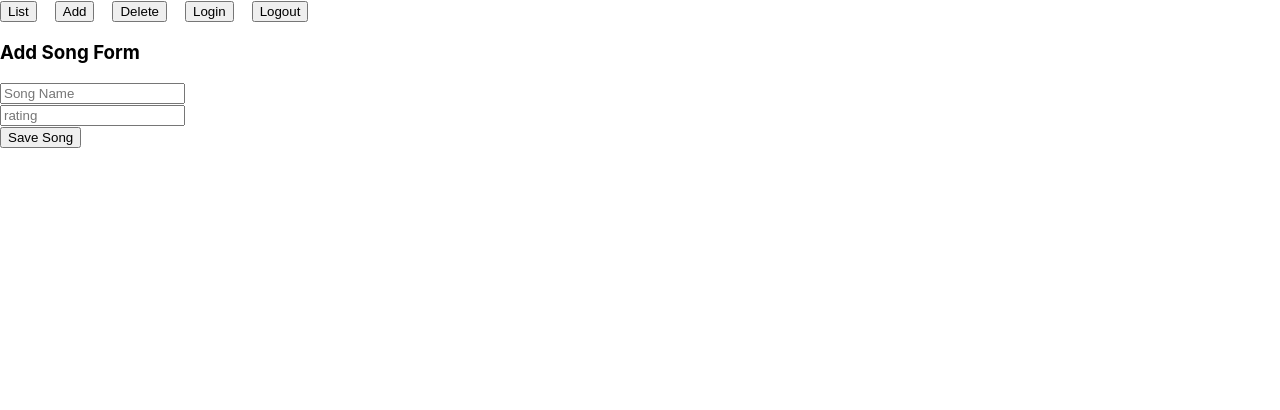
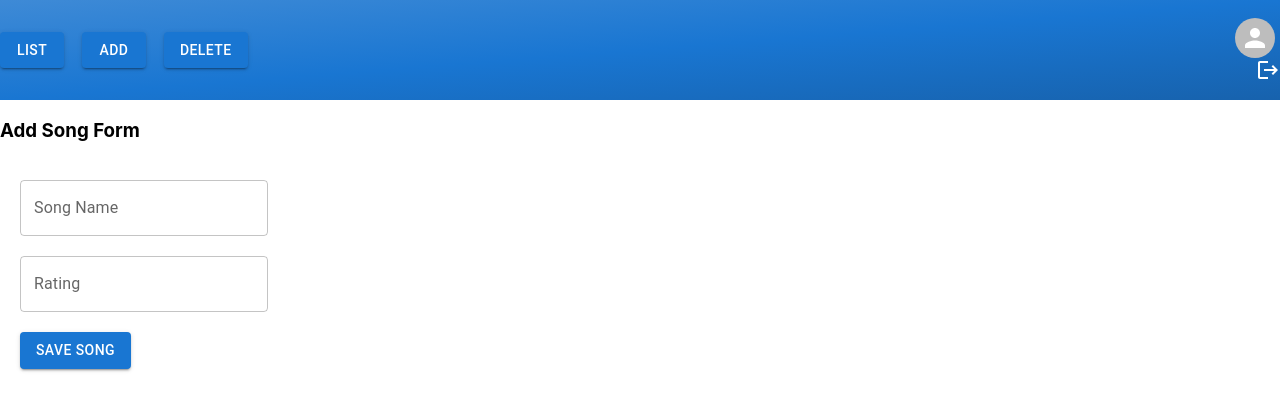
Before and after one commit to gavand-sagar/songs-app, a React (Create React App) app: page /add-song in a window 1280 px wide. Shown: the top 410 px of the page. Built offline with nearby package versions, Linux system fonts and the light colour scheme.

Commit message:
hook form and validations

```diff
--- a/package.json
+++ b/package.json
@@ -5,12 +5,14 @@
   "dependencies": {
     "@emotion/react": "^11.10.6",
     "@emotion/styled": "^11.10.6",
-    "@mui/material": "^5.11.13",
+    "@mui/icons-material": "^5.11.11",
+    "@mui/material": "^5.11.14",
     "@testing-library/jest-dom": "^5.16.5",
     "@testing-library/react": "^13.4.0",
     "@testing-library/user-event": "^13.5.0",
     "react": "^18.2.0",
     "react-dom": "^18.2.0",
+    "react-hook-form": "^7.43.7",
     "react-router-dom": "^6.8.2",
     "react-scripts": "5.0.1",
     "web-vitals": "^2.1.4"
--- a/src/App.css
+++ b/src/App.css
@@ -7,7 +7,6 @@
 }
 
 .header-username {
-    text-align: right;
     font-size: 30px;
     font-weight: bold;
     ;
@@ -76,15 +75,43 @@
 }
 
 
-.song-item{
+.song-item {
     margin: var(--base-spacing);
-    border:2px solid rgb(224, 222, 222);
+    border: 2px solid rgb(224, 222, 222);
     border-radius: 5px;
     padding: var(--base-spacing);
     display: flex;
     justify-content: space-around;
 }
 
-.song-skeleton{
+.song-skeleton {
     padding: var(--base-spacing);
 }
+
+.no-underline {
+    text-decoration: none;
+}
+
+
+.app-header {
+    display: flex;
+    justify-content: space-between;
+    align-items: center;
+    height: 100px;
+    position: sticky;
+    top: 0;
+    background: linear-gradient(to bottom right, var(--base-color-1), var(--base-color), var(--base-color-2));
+}
+
+.user-info {
+    display: flex;
+    gap: 5px;
+    color: white;
+}
+
+.add-song-form{
+    padding: 20px;
+    display: flex;
+    flex-direction: column;
+    gap: 20px;
+}
--- a/src/features/AddSong/AddSong.js
+++ b/src/features/AddSong/AddSong.js
@@ -2,19 +2,16 @@ import React, { useState } from 'react'
 import { postJsonData } from '../../shared/utils/ApiUtitilities.js'
 import Header from '../../shared/components/Header/Header.js'
 import { useLoader } from '../../shared/hooks/useLoader.js'
+import { useForm } from 'react-hook-form'
+import { Button, TextField } from '@mui/material'
 
 export default function AddSong() {
 
-    const [songName, setSongName] = useState('')
-    const [rating, setRating] = useState('')
+    const { handleSubmit, register, formState: { errors } } = useForm();
+
     const { setLoaderSpinning } = useLoader()
 
-    function save() {
-        //post a document
-        let obj = {
-            songName: songName,
-            rating: rating
-        }
+    function save(obj) {
         setLoaderSpinning(true)
         postJsonData('/songs', obj)
             .then(response => {
@@ -26,17 +23,36 @@ export default function AddSong() {
 
     return (
         <div>
-            <Header/>
+            <Header />
             <h3>Add Song Form</h3>
+
+            <form className='add-song-form' onSubmit={handleSubmit(save)}>
                 <div>
-                <input value={songName} onChange={e => setSongName(e.target.value)} placeholder='Song Name'></input>
+                    <TextField error={errors?.songName} helperText={errors?.songName?.message} label="Song Name" {...register('songName', { required: "Song is required" })} placeholder='Song Name' />
                 </div>
                 <div>
-                <input value={rating} onChange={e => setRating(e.target.value)} placeholder='rating'></input>
+                    <TextField error={errors?.rating} helperText={errors?.rating?.message} label="Rating" type={'number'} {...register('rating', { required: 'rating is Required', min: { value: 0, message: 'Minumum value is 0' }, max: { value: 5, message: 'Maximun is 5' } })} placeholder='rating' />
                 </div>
                 <div>
-                <button onClick={save}>Save Song</button>
+                    <Button variant='contained' type='submit' >Save Song</Button>
                 </div>
+            </form>
+
+
+
+            {/* <form onSubmit={handleSubmit(save)}>
+                <div>
+                    <input {...register('songName', { required: "Song is required" })} placeholder='Song Name'></input>
+                    <span>{errors?.songName?.message}</span>
+                </div>
+                <div>
+                    <input type={'number'} {...register('rating', { required: 'rating is Required', min: { value: 0, message: 'Minumum value is 0' }, max: { value: 5, message: 'Maximun is 5' } })} placeholder='rating'></input>
+                    <span>{errors?.rating?.message}</span>
+                </div>
+                <div>
+                    <button type='submit' >Save Song</button>
+                </div>
+            </form> */}
         </div>
     )
 }
--- a/src/shared/components/Header/Header.js
+++ b/src/shared/components/Header/Header.js
@@ -1,3 +1,5 @@
+import { Avatar, Button } from '@mui/material';
+import LogoutIcon from '@mui/icons-material/Logout';
 import React from 'react'
 import { Link, useNavigate } from 'react-router-dom'
 
@@ -5,25 +7,35 @@ export default function Header() {
 
     const navigate = useNavigate();
 
-    function getUsername(){
+    function getUsername() {
         return localStorage.getItem('username')
     }
 
-    function logout(){
+    function logout() {
         localStorage.clear();
         navigate('/login')
     }
 
     return (
-        <div>
+        <div className='app-header'>
+            <div>
+                <Link className='no-underline' to={'/song-list'}><Button className='no-underline' variant='contained'>List</Button></Link>&nbsp;&nbsp;&nbsp;&nbsp;
+                <Link className='no-underline' to={'/add-song'}><Button className='no-underline' variant='contained'>Add</Button></Link>&nbsp;&nbsp;&nbsp;&nbsp;
+                <Link className='no-underline' to={'/delete-song'}><Button className='no-underline' variant='contained'>Delete</Button></Link>&nbsp;&nbsp;&nbsp;&nbsp;
+
+
+
+            </div>
+
             <div className='header-username'>
-                {getUsername()}
+                <div className='user-info'>
+                    <Avatar>{getUsername()?.charAt(0)}</Avatar>
+                    <span>{getUsername()}</span>
+                </div>
+                <div>
+                    <LogoutIcon sx={{ color: 'white',float:'right' }} onClick={logout}></LogoutIcon>
+                </div>
             </div>
-            <Link to={'/song-list'}><button>List</button></Link>&nbsp;&nbsp;&nbsp;&nbsp;
-            <Link to={'/add-song'}><button>Add</button></Link>&nbsp;&nbsp;&nbsp;&nbsp;
-            <Link to={'/delete-song'}><button>Delete</button></Link>&nbsp;&nbsp;&nbsp;&nbsp;
-            <Link to={'/login'}><button>Login</button></Link>&nbsp;&nbsp;&nbsp;&nbsp;
-            <button onClick={logout}>Logout</button>
         </div>
     )
 }
```
Also changed, not shown: public/index.html (+1 -22 lines), src/features/SongsLists/SongsList.js (+5 -5 lines), 1 other file (tests, documents, lock files or other folders). Lines whose indentation alone changed are shown as unchanged.
